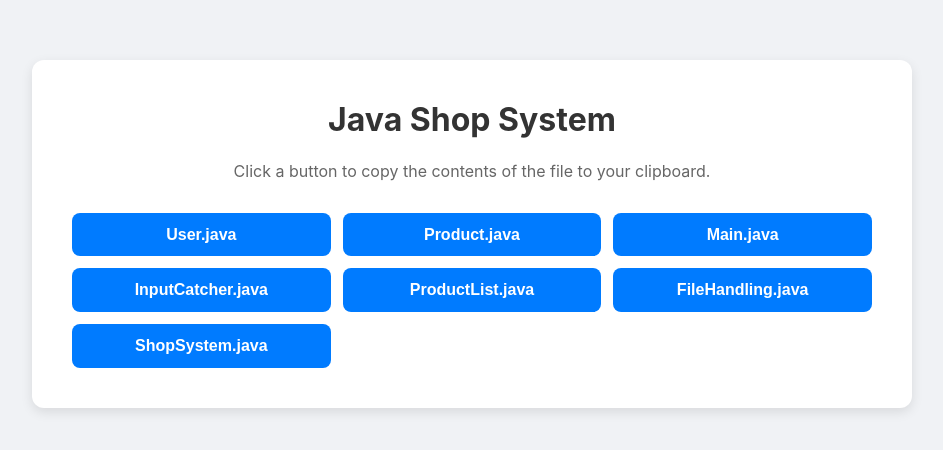
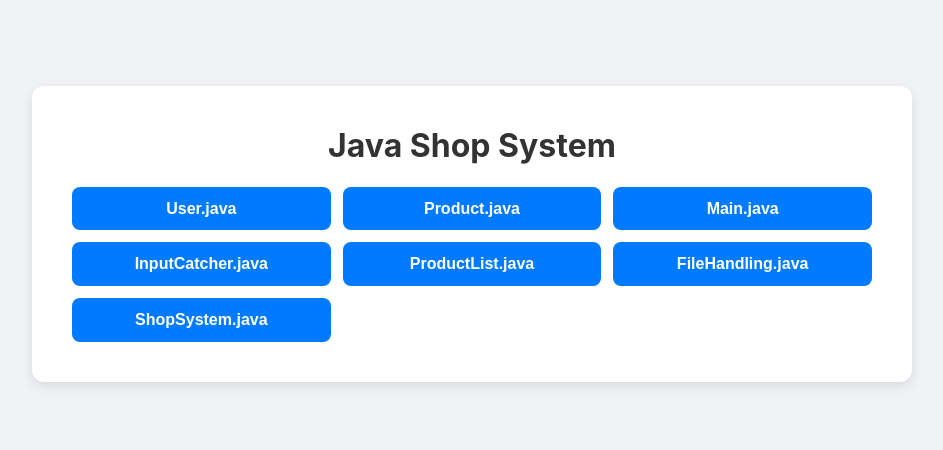
Before and after one commit to Ghildert/TOG9, a plain HTML site: page index.html in a window 1280 px wide. Shown: the part 198-648 px from the top of the page, without its empty margins (168-1111 px from the left). Drawn offline with Linux system fonts and the light colour scheme.

Commit message:
Update title in index.html from 'Java Project Clipboard' to 'Java Project'

```diff
--- a/index.html
+++ b/index.html
@@ -3,7 +3,7 @@
 <head>
     <meta charset="UTF-8">
     <meta name="viewport" content="width=device-width, initial-scale=1.0">
-    <title>Java Project Clipboard</title>
+    <title>Java Project</title>
 
     <style>
         body {
@@ -88,7 +88,6 @@
 
     <div class="container">
         <h1>Java Shop System</h1>
-        <p>Click a button to copy the contents of the file to your clipboard.</p>
 
         <div class="button-grid">
             <button class="copy-btn" data-code-id="1">User.java</button>
```
